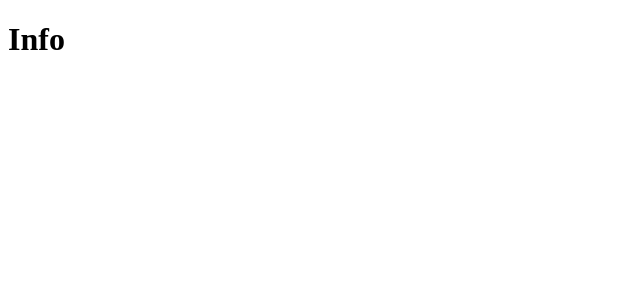
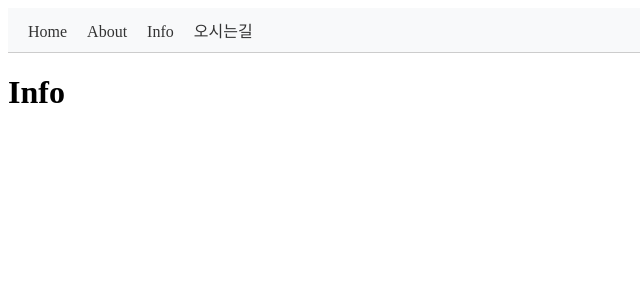
Before and after one commit to OCOwner/blackWork, a React (Create React App) app in the folder drink-bar/: page /info in a window 1280 px wide. Shown: the top 300 px of the page, without its empty margins (0-640 px from the left). Built offline with nearby package versions, Linux system fonts and the light colour scheme.

Commit message:
[Feat] : 프로젝트 Layout 구성 및 헤더 추가

```diff
--- /dev/null
+++ b/drink-bar/src/components/header/DeskTopHeader.jsx
@@ -0,0 +1,42 @@
+import React from 'react';
+import { NavLink } from 'react-router-dom';
+import { PATH_URL } from '../../constants/constants';
+import styled from 'styled-components';
+
+const DeskTopHeader = () => {
+  const headerList = [
+    { value: 'Home', path: PATH_URL.HOME },
+    { value: 'About', path: PATH_URL.ABOUT },
+    { value: 'Info', path: PATH_URL.INFO },
+    { value: '오시는길', path: PATH_URL.WELCOME },
+  ];
+
+  return (
+    <HeaderContainer>
+      {headerList.map((item, index) => (
+        <HeaderLink
+          key={index}
+          to={item.path}
+          activeclassname="active"
+          className="header-link"
+        >
+          {item.value}
+        </HeaderLink>
+      ))}
+    </HeaderContainer>
+  );
+};
+
+const HeaderContainer = styled.div`
+  align-items: center;
+  padding: 10px 20px;
+  background-color: #f8f9fa;
+  border-bottom: 1px solid #ccc;
+`;
+const HeaderLink = styled(NavLink)`
+  text-decoration: none;
+  color: #333;
+  margin-right: 20px;
+`;
+
+export default DeskTopHeader;
--- a/drink-bar/src/pages/Home.jsx
+++ b/drink-bar/src/pages/Home.jsx
@@ -1,11 +1,16 @@
 import React from 'react';
+import { styled } from 'styled-components';
 
 const Home = () => {
   return (
-    <div>
+    <Container>
       <h1>Home</h1>
-    </div>
+    </Container>
   );
 };
 
 export default Home;
+
+const Container = styled.div`
+  /* flex: 1; */
+`;
--- /dev/null
+++ b/drink-bar/src/shared/Layout.jsx
@@ -0,0 +1,17 @@
+import { styled } from 'styled-components';
+import DeskTopHeader from '../components/header/DeskTopHeader';
+
+const Layout = ({ children }) => {
+  return (
+    <Container>
+      <DeskTopHeader />
+      <Content>{children}</Content>
+    </Container>
+  );
+};
+
+const Container = styled.div``;
+
+const Content = styled.div``;
+
+export default Layout;
--- a/drink-bar/src/shared/MainRouter.jsx
+++ b/drink-bar/src/shared/MainRouter.jsx
@@ -4,16 +4,19 @@ import Info from '../pages/Info';
 import About from '../pages/About';
 import WayToCome from '../pages/WayToCome';
 import { PATH_URL } from '../constants/constants';
+import Layout from './Layout';
 
 const MainRouter = () => {
   return (
     <BrowserRouter>
+      <Layout>
         <Routes>
           <Route path={PATH_URL.HOME} element={<Home />} />
           <Route path={PATH_URL.INFO} element={<Info />} />
           <Route path={PATH_URL.ABOUT} element={<About />} />
           <Route path={PATH_URL.WELCOME} element={<WayToCome />} />
         </Routes>
+      </Layout>
     </BrowserRouter>
   );
 };
```
Also changed, not shown: drink-bar/src/constants/Header.jsx (added, +13 -0 lines). Lines whose indentation alone changed are shown as unchanged.
